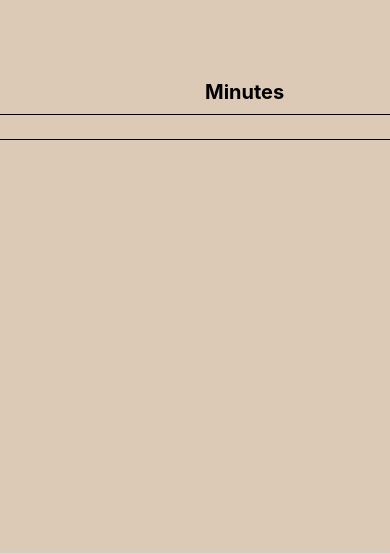
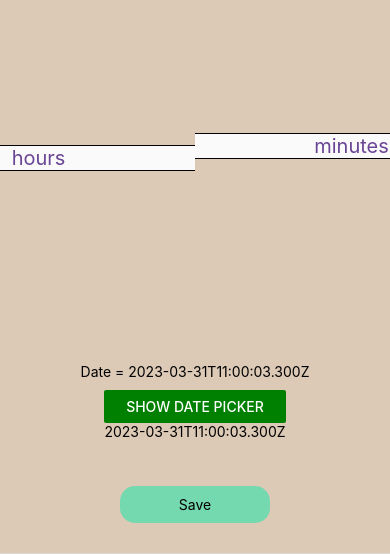
Before and after one commit to devjume/moodz, a React Native app: screen /Tracker in a window 390 px wide. Shown: the part 242-796 px from the top of the page. Built offline with nearby package versions, Linux system fonts and the light colour scheme.

Commit message:
DatePicker lisätty ja paljon muuta

```diff
--- /dev/null
+++ b/components/DatePicker.js
@@ -0,0 +1,48 @@
+import DateTimePicker from '@react-native-community/datetimepicker';
+import style from '../style/style';
+import { Button, Text, View } from 'react-native';
+import React, { useState } from "react";
+
+
+
+export default function DatePicker({date, setDate}) {
+
+
+
+    const [datePicker, setDatePicker] = useState(false);
+
+
+    function showDatePicker() {
+        setDatePicker(true);
+    };
+
+    function onDateSelected(event, value) {
+        setDate(value);
+        setDatePicker(false);
+    };
+
+    return (
+        <View style={style.container}>
+
+            <Text>Date = {date.toISOString()}</Text>
+
+
+            {datePicker && (
+                <DateTimePicker
+                    value={date}
+                    mode={'date'}
+                    display={'default'}
+                    is24Hour={true}
+                    onChange={onDateSelected}
+                />
+            )}
+
+            {!datePicker && (
+                <View style={{ margin: 10 }}>
+                    <Button title="Show Date Picker" color="green" onPress={showDatePicker} />
+                    <Text>{date.toISOString()}</Text>
+                </View>
+            )}
+        </View>
+    );
+}
--- a/package.json
+++ b/package.json
@@ -10,6 +10,7 @@
   },
   "dependencies": {
     "@react-native-async-storage/async-storage": "^1.17.12",
+    "@react-native-community/datetimepicker": "6.7.3",
     "@react-navigation/bottom-tabs": "^6.5.7",
     "@react-navigation/native": "^6.1.6",
     "@supabase/supabase-js": "^2.12.1",
@@ -17,10 +18,10 @@
     "expo-status-bar": "~1.4.4",
     "react": "18.2.0",
     "react-native": "0.71.4",
+    "react-native-calendars": "^1.1294.0",
+    "react-native-elements": "^3.4.3",
     "react-native-paper": "^5.5.1",
     "react-native-select-dropdown": "^3.3.2",
-    "react-native-calendars": "^1.1294.0",
-    "react-native-elements": "^3.4.3",
     "react-native-url-polyfill": "^1.3.0"
   },
   "devDependencies": {
--- a/screens/TrackerScreen.js
+++ b/screens/TrackerScreen.js
@@ -1,48 +1,112 @@
-import React, { useState } from 'react'
+import React, { useEffect, useState } from 'react'
 import styles from '../style/style';
-import { Text, View, StyleSheet, TextInput } from "react-native";
+import { Text, View, StyleSheet, TextInput, Pressable, KeyboardAvoidingView } from "react-native";
 import SelectDropdown from 'react-native-select-dropdown';
+import DatePicker from '../components/DatePicker';
 
 
 export default function TrackerScreen() {
 
   const [activity, setActivity] = useState("");
+  const [hours, setHours] = useState("")
   const [minutes, setMinutes] = useState("")
-  const [hours, setHours] = useState("")
+  const [total, setTotal] = useState("")
+  const [date, setDate] = useState(new Date());
+
   const activities = ["Sleep", "Exercise", "Relax"];
 
+  function consoleLog(){
+    let hoursToMinutes = parseFloat(hours)*60
+    let totalMinutes = (hoursToMinutes + parseFloat(minutes))
+    console.log(activity)
+    console.log(minutes)
+    console.log(hours)
+    console.log(totalMinutes)
+    console.log(date)
+  }
+
+  function sanitazedMinutes(text) {
+    // Remove non-numeric characters
+    const mins = text.replace(/[^0-9]/g, '');
+
+    // Limit the input to 59
+    if (mins.length > 2) {
+      setValue(mins.slice(0, 2));
+    } else {
+      // Ensure numericValue is not greater than 59
+      const sanitizedValue = parseInt(mins);
+      if (sanitizedValue > 59) {
+        setMinutes('59');
+      } else {
+        setMinutes(mins);
+      }
+    }
+  };
+
+
+  function sanitazedHours(text) {
+    // Remove non-numeric characters
+    const hrs = text.replace(/[^0-9]/g, '');
+
+    // Limit the input to 23
+    if (hrs.length > 2) {
+      setValue(hrs.slice(0, 2));
+    } else {
+      // Ensure numericValue is not greater than 59
+      const sanitizedValue = parseInt(hrs, 10);
+      if (sanitizedValue > 23) {
+        setHours('23');
+        alert("Maximum time for a task is 23 hours and 59 minutes!")
+      } else {
+        setHours(hrs);
+      }
+    }
+  };
+
+
   return (
+
     <View style={styles.container}>
       <Text style={styles.selectionHeader}>Activity:</Text>
-      <SelectDropdown
-        data={activities}
-        defaultValueByIndex={0}
-        onSelect={a => setActivity(a)}
-      >
+      <View style={{ minHeight: 250 }}>
+        <SelectDropdown
+          data={activities}
+          onSelect={a => setActivity(a)}
+          dropdownOverlayColor={"#000000"}
 
-      </SelectDropdown>
+        />
+      </View>
       <View style={styles.row}>
         <View style={styles.inputWrap}>
-          <Text style={styles.selectionHeader}>Hours</Text>
+          <Text style={styles.selectionHeader}>Duration</Text>
           <TextInput
             style={styles.inputHours}
-            onChangeText={setHours}
+            onChangeText={text => sanitazedHours(text)}
             value={hours}
+            maxLength={2}
             keyboardType="numeric"
+            placeholder='hours'
           />
         </View>
 
         <View style={styles.inputWrap}>
-          <Text style={styles.selectionHeader}>Minutes</Text>
+          <Text style={styles.selectionHeader}></Text>
           <TextInput
             style={styles.inputMinutes}
-            onChangeText={setMinutes}
+            onChangeText={text => sanitazedMinutes(text)}
+            maxLength={2}
             value={minutes}
             keyboardType="numeric"
+            placeholder='minutes'
           />
         </View>
       </View>
-
+      <View style={{height:100}}>
+      <DatePicker date={date} setDate={setDate}/>
+      </View>
+      <Pressable style={styles.button} onPress={consoleLog}>
+        <Text>Save</Text>
+      </Pressable>
     </View>
   )
 }
--- a/style/style.js
+++ b/style/style.js
@@ -60,8 +60,6 @@ export default StyleSheet.create({
       },
       inputWrap: {
         borderColor: "#cccccc",
-        marginBottom: 10,
-
       },
       inputHours: {
         borderBottomWidth: 1,
@@ -71,8 +69,8 @@ export default StyleSheet.create({
         color: "#6a4595",
         justifyContent: "center",
         alignItems: "center",
-        textAlign:"center"
-
+        textAlign:"center",
+        backgroundColor:"#fafafa",
       },
       inputMinutes: {
         borderBottomWidth: 1,
@@ -82,7 +80,15 @@ export default StyleSheet.create({
         color: "#6a4595",
         justifyContent: "center",
         alignItems: "center",
-        textAlign:"center"
+        textAlign:"center",
+        backgroundColor:"#fafafa",
       },
+      calendar: {
+        padding: 10,
+        backgroundColor: "#fafafa",
+        width: 200,
+        alignItems: "center",
+
+      }
       //
 });
```
Also changed, not shown: 1 other file (tests, documents, lock files or other folders).
